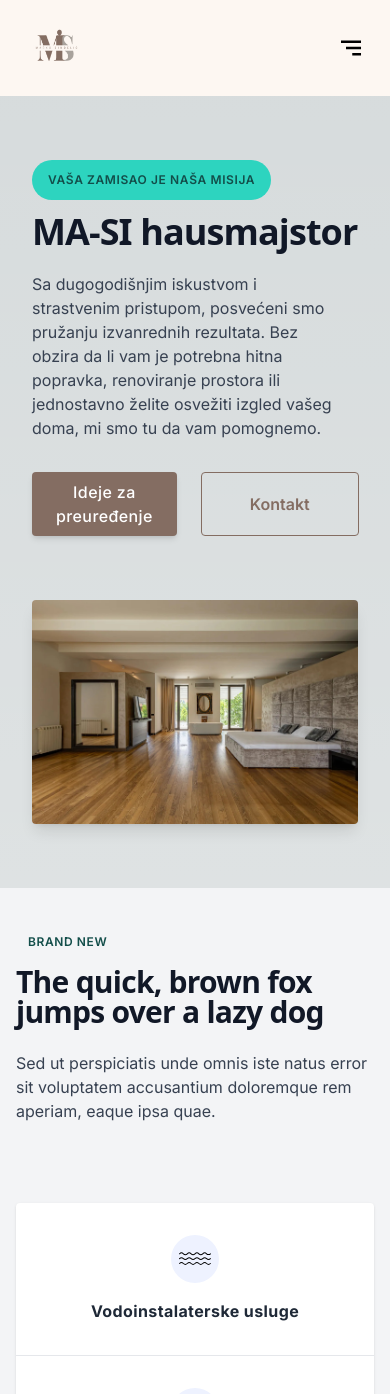
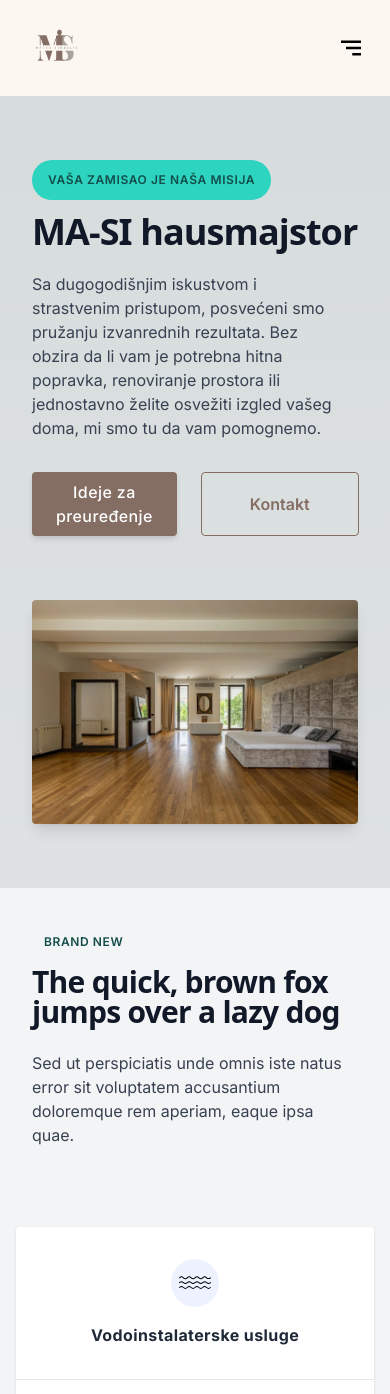
Before and after one commit to cehicm/ma-si-hausmajstor, a Next.js app: page / in a window 390 px wide. Shown: the top 1394 px of the page. Built offline with nearby package versions, Linux system fonts and the light colour scheme.

Commit message:
Update Services component responsive

```diff
--- a/src/components/Services.js
+++ b/src/components/Services.js
@@ -10,7 +10,7 @@ export default function Services() {
 	return (
 		<div className="mb-16">
 			<div className="bg-gray-100">
-				<div className="px-4 py-10 md:py-16 mx-auto sm:max-w-xl md:max-w-full lg:max-w-screen-xl md:px-24 lg:px-8 lg:py-20">
+				<div className="px-4 py-10 md:py-16 mx-auto sm:max-w-xl md:max-w-full lg:max-w-screen-xl px-8 md:px-12 lg:py-20">
 					<div className="max-w-xl mb-10 md:mx-auto sm:text-center lg:max-w-2xl">
 						<div>
 							<p className="inline-block px-3 py-px mb-4 text-xs font-semibold tracking-wider text-teal-900 uppercase rounded-full bg-teal-accent-400">
@@ -54,7 +54,7 @@ export default function Services() {
 			</div>
 			<div className="relative px-4 sm:px-0">
 				<div className="absolute inset-0 bg-gray-100 h-1/2" />
-				<div className="relative grid mx-auto overflow-hidden bg-white divide-y rounded shadow sm:divide-x sm:max-w-screen-sm sm:grid-cols-3 lg:max-w-screen-md">
+				<div className="relative grid mx-auto overflow-hidden bg-white divide-y rounded shadow sm:divide-x mx-7 md:mx-auto sm:grid-cols-3 lg:max-w-screen-md">
 					<Link
 						href="/usluge/vodoinstalaterske-usluge"
 						className="inline-block p-8 text-center"
```
